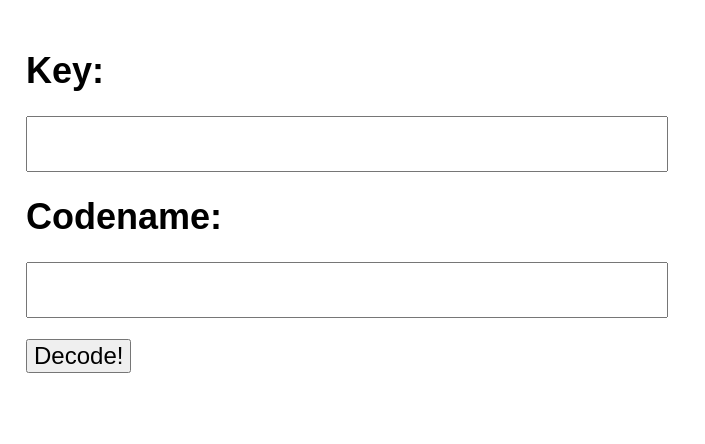
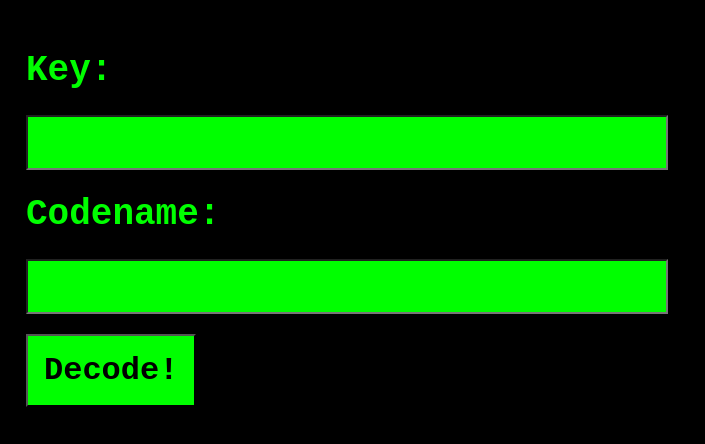
Before and after one commit to jiffyclub/secret-santa-decoder, a plain HTML site: page index.html in a window 1280 px wide. Shown: the whole page, without its empty margins (0-705 px from the left). Drawn offline with Linux system fonts and the light colour scheme.

Commit message:
Hackerize

```diff
--- a/secretsanta.css
+++ b/secretsanta.css
@@ -1,6 +1,8 @@
 body {
-    font-family: Arial, Helvetica, sans-serif;
+    font-family: 'Courier New', Courier, monospace;
     font-size: 18px;
+    color: #00FF00;
+    background-color: black;
 }
 
 #body-div {
@@ -10,13 +12,22 @@ body {
 input {
     padding: 0.5em;
     width: 50%;
+    font-family: 'Courier New', Courier, monospace;
+    font-weight: bold;
     font-size: 24px;
+    background-color: #00FF00;
+    color: black;
 }
 
 button {
-    font-size: 24px;
+    font-family: 'Courier New', Courier, monospace;
+    font-size: 32px;
+    font-weight: bold;
+    padding: 0.5em;
+    background-color: #00FF00;
 }
 
 #output-div {
     font-size: 48px;
+    font-weight: bold;
 }
```
